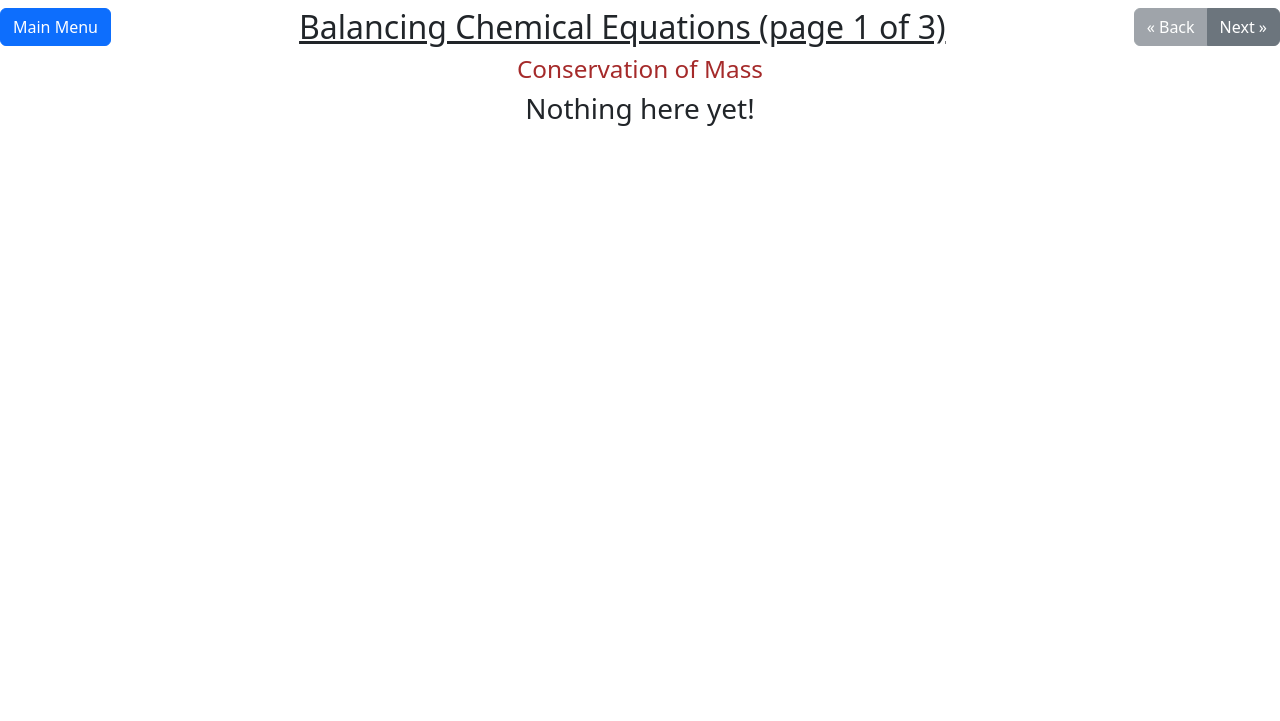
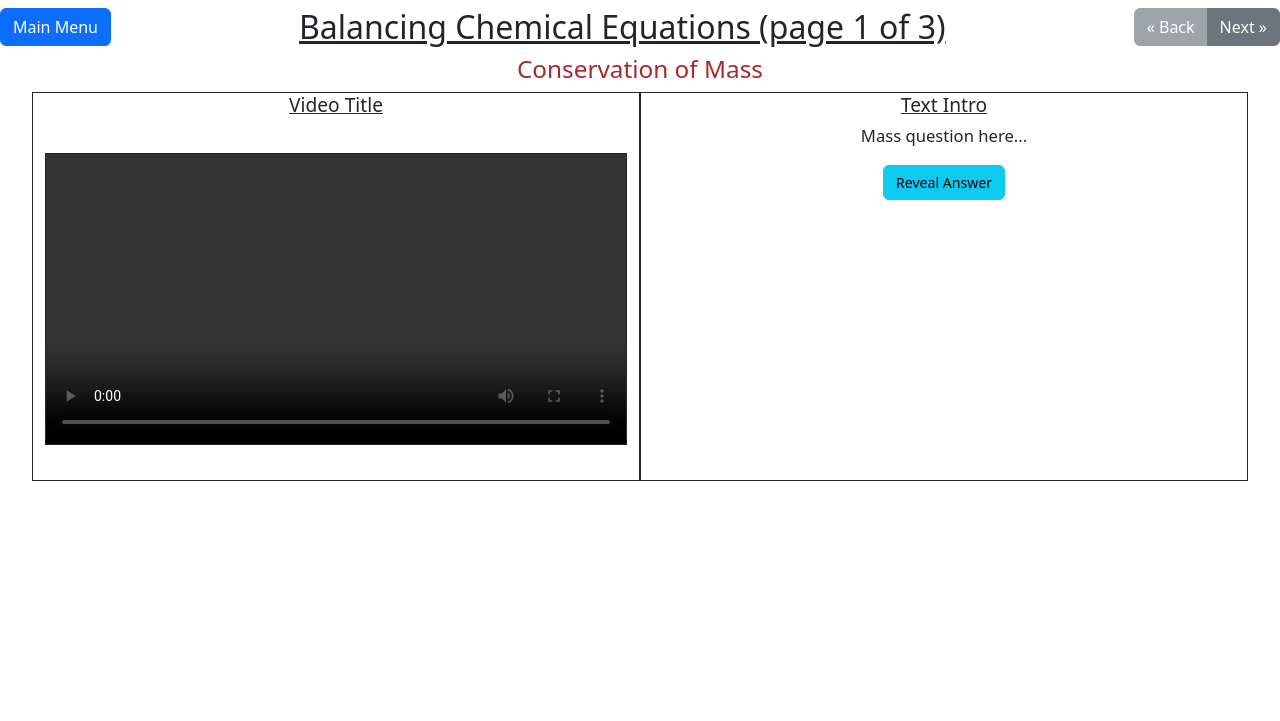
Before and after one commit to jimflores5/Balancing_practice, a Flask app: page /balancing_rxns/1 in a window 1280 px wide. Shown: the top 721 px of the page. Run offline with Flask 3, Linux system fonts and the light colour scheme.

Commit message:
Minor updates to page templtes.

```diff
--- a/templates/balancing_rxns.html
+++ b/templates/balancing_rxns.html
@@ -3,6 +3,31 @@
 {% block content %}
     <section class="wrapper text-center">
         <h2 class="subheading">{{subheading}}</h2>
-        <h3>Nothing here yet!</h3>
+        <section class="container-fluid frame-width">
+            {% if page == 1 %}
+                <section class="row justify-content-center">
+                    <section class="col-6 text-center border border-dark">
+                        <h3 class="frame-heading">Video Title</h3>
+                        <video class="border border-dark intro-vid" width="100%" height="auto" controls>
+                            Video goes here!
+                        </video>
+                    </section>
+                    <section class="col-6 text-center border border-dark">
+                        <h3 class="frame-heading">Text Intro</h3>
+                        <p class="frame-text text-center">Mass question here...</p>
+                        <p>
+                            <button class="btn btn-info reveal-button" type="button" data-toggle="collapse" data-target="#collapseExample3" aria-expanded="false" aria-controls="collapseExample">
+                                Reveal Answer
+                            </button>
+                        </p>
+                        <div class="collapse" id="collapseExample3">
+                            <p>Answer text here...</p>
+                        </div>
+                    </section>
+                </section>
+            {% else %}
+                <h3>Nothing here yet!</h3>
+            {% endif %}
+        </section>
     </section>
 {% endblock %}
--- a/templates/base.html
+++ b/templates/base.html
@@ -15,6 +15,8 @@
         {% endblock %}
         <!-- Bootstrap 5.3.8 compiled and minified JavaScript -->
         <script src="https://cdn.jsdelivr.net/npm/bootstrap@5.3.8/dist/js/bootstrap.bundle.min.js" integrity="sha384-FKyoEForCGlyvwx9Hj09JcYn3nv7wiPVlz7YYwJrWVcXK/BmnVDxM+D2scQbITxI" crossorigin="anonymous"></script>
+        <script src="https://cdn.jsdelivr.net/npm/@popperjs/core@2.11.8/dist/umd/popper.min.js" integrity="sha384-I7E8VVD/ismYTF4hNIPjVp/Zjvgyol6VFvRkX/vR+Vc4jQkC+hVqc2pM8ODewa9r" crossorigin="anonymous"></script>
+        <script src="https://cdn.jsdelivr.net/npm/bootstrap@5.3.8/dist/js/bootstrap.min.js" integrity="sha384-G/EV+4j2dNv+tEPo3++6LCgdCROaejBqfUeNjuKAiuXbjrxilcCdDz6ZAVfHWe1Y" crossorigin="anonymous"></script>
         <footer class="footer align-self-end">
             <div class="container wrapper text-center">
                 <span class="text-muted">Created by Jim Flores, 2026</span>
--- a/templates/index.html
+++ b/templates/index.html
@@ -19,8 +19,8 @@
                     <h1 class="subheading"><u>Practice</u></h1>
                     <div class="btn-group-vertical">
                         <a href="balancing_practice/1" class="btn btn-primary button-margin responsive-btn index-button" role="button">Balance Chemical Equations, Level 1</a>
-                        <a href="balancing_practice/2" class="btn btn-primary button-margin responsive-btn index-button" role="button">Balance Chemical Equations, Level 2</a>
-                        <a href="types_practice" class="btn btn-primary button-margin responsive-btn" role="button">Identify Reaction Types</a>
+                        <a href="types_practice" class="btn btn-primary button-margin responsive-btn index-button" role="button">Identify Reaction Types</a>
+                        <a href="balancing_practice/2" class="btn btn-primary button-margin responsive-btn" role="button">Balance Chemical Equations, Level 2</a>
                     </div>
                 </div>
             </section>
--- a/templates/tutorials_base.html
+++ b/templates/tutorials_base.html
@@ -38,6 +38,8 @@
         {% endblock %}
         <!-- Bootstrap 5.3.8 compiled and minified JavaScript -->
         <script src="https://cdn.jsdelivr.net/npm/bootstrap@5.3.8/dist/js/bootstrap.bundle.min.js" integrity="sha384-FKyoEForCGlyvwx9Hj09JcYn3nv7wiPVlz7YYwJrWVcXK/BmnVDxM+D2scQbITxI" crossorigin="anonymous"></script>
+        <script src="https://cdn.jsdelivr.net/npm/@popperjs/core@2.11.8/dist/umd/popper.min.js" integrity="sha384-I7E8VVD/ismYTF4hNIPjVp/Zjvgyol6VFvRkX/vR+Vc4jQkC+hVqc2pM8ODewa9r" crossorigin="anonymous"></script>
+        <script src="https://cdn.jsdelivr.net/npm/bootstrap@5.3.8/dist/js/bootstrap.min.js" integrity="sha384-G/EV+4j2dNv+tEPo3++6LCgdCROaejBqfUeNjuKAiuXbjrxilcCdDz6ZAVfHWe1Y" crossorigin="anonymous"></script>
         <footer class="footer align-self-end">
             <div class="container wrapper text-center">
                 <span class="text-muted">Created by Jim Flores, 2026</span>
```
